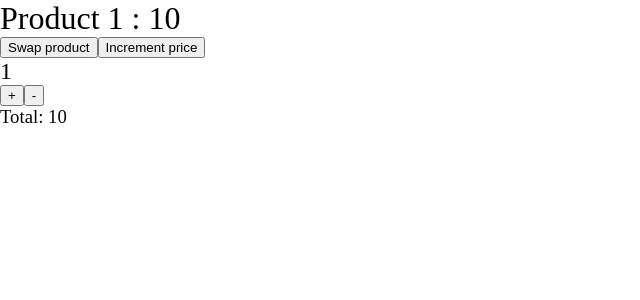
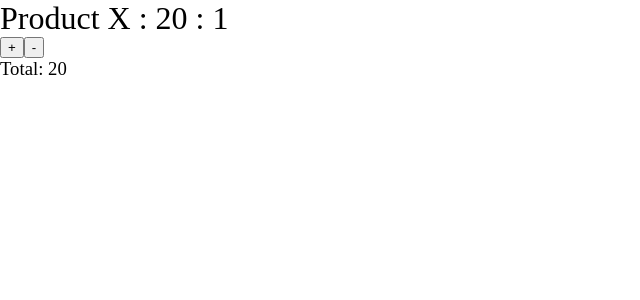
Before and after one commit to genuinelycool/vue-composition-api, a Vue app: page / in a window 1280 px wide. Shown: the top 300 px of the page, without its empty margins (0-640 px from the left). Built offline with nearby package versions, Linux system fonts and the light colour scheme.

Commit message:
08 - 008 Working with props

```diff
--- a/src/App.vue
+++ b/src/App.vue
@@ -1,60 +1,27 @@
 <script>
-import { computed, ref, reactive, toRef, toRefs, watch, watchEffect } from 'vue'
+import { ref } from 'vue';
+import CartItem from './components/CartItem.vue';
 
 export default {
+  components: { CartItem },
   setup () {
-    const item = reactive({
-      name: "Product 1",
-      price: 10,
-      quantity: 1
-    })
+    const items = ref([
+      {
+        id: 1,
+        name: "Product X",
+        price: 20,
+        quantity: 1
+      }
+    ])
 
-    const increment = () => item.quantity++
-
-    const decrement = () => item.quantity--
-
-    const swapProduct = () => {
-      item.name = "Product A"
-      item.price = 30
-    }
-
-    const total = computed(() => item.price * item.quantity)
-
-    const { name, price, quantity } = toRefs(item)
-
-    watch(() => item.quantity, (newValue, oldValue) => {
-      if (item.quantity === 5) {
-        alert("you cannot add more items")
-      }
-    }, { immediate: true })
-
-    watchEffect(() => {
-      console.log('Price changed: ', item.price)
-    })
-
-    return {
-      quantity,
-      increment,
-      decrement,
-      name,
-      price,
-      total,
-      swapProduct
-    }
+    return { items }
   }
 }
+
 </script>
 
 <template>
-  <h1>{{ name }} : {{ price }}</h1>
-  <button @click="swapProduct">Swap product</button>
-  <button @click="price++">Increment price</button>
-
-  <h2>{{ quantity }}</h2>
-  <button @click="increment">+</button>
-  <button @click="decrement">-</button>
-
-  <h3>Total: {{ total }}</h3>
+  <CartItem v-for="item in items" :cart-item="item" :key="item.id" />
 </template>
 
 <style scoped>
--- /dev/null
+++ b/src/components/CartItem.vue
@@ -0,0 +1,44 @@
+<script>
+import { computed, reactive, toRefs } from 'vue'
+
+export default {
+    props: {
+        cartItem: {
+            type: Object,
+            required: true
+        }
+    },
+  setup (props) {
+    const item = reactive(props.cartItem)
+
+    const increment = () => item.quantity++
+
+    const decrement = () => item.quantity--
+
+    const total = computed(() => item.price * item.quantity)
+
+    const { name, price, quantity } = toRefs(item)
+
+    return {
+      quantity,
+      increment,
+      decrement,
+      name,
+      price,
+      total
+    }
+  }
+}
+</script>
+
+<template>
+  <h1>{{ name }} : {{ price }} : {{ quantity }}</h1>
+
+  <button @click="increment">+</button>
+  <button @click="decrement">-</button>
+
+  <h3>Total: {{ total }}</h3>
+</template>
+
+<style scoped>
+</style>
```
